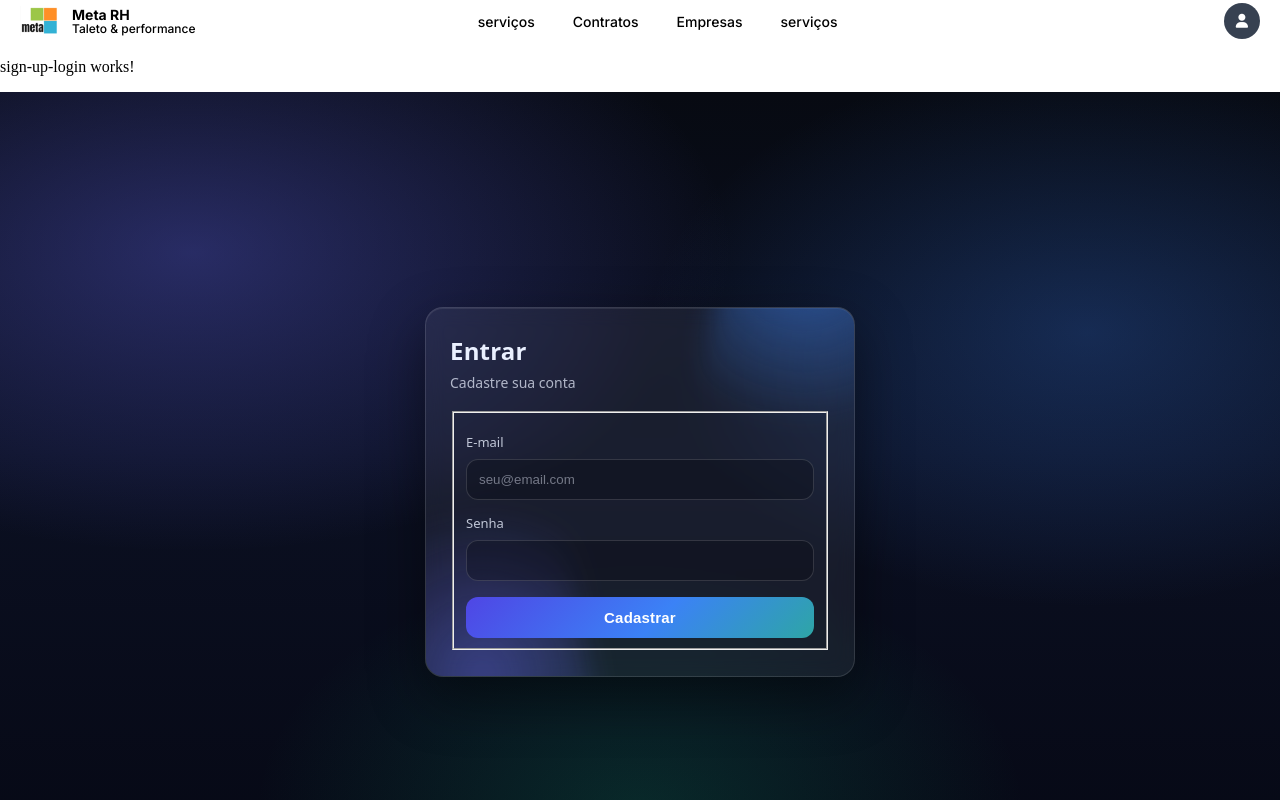
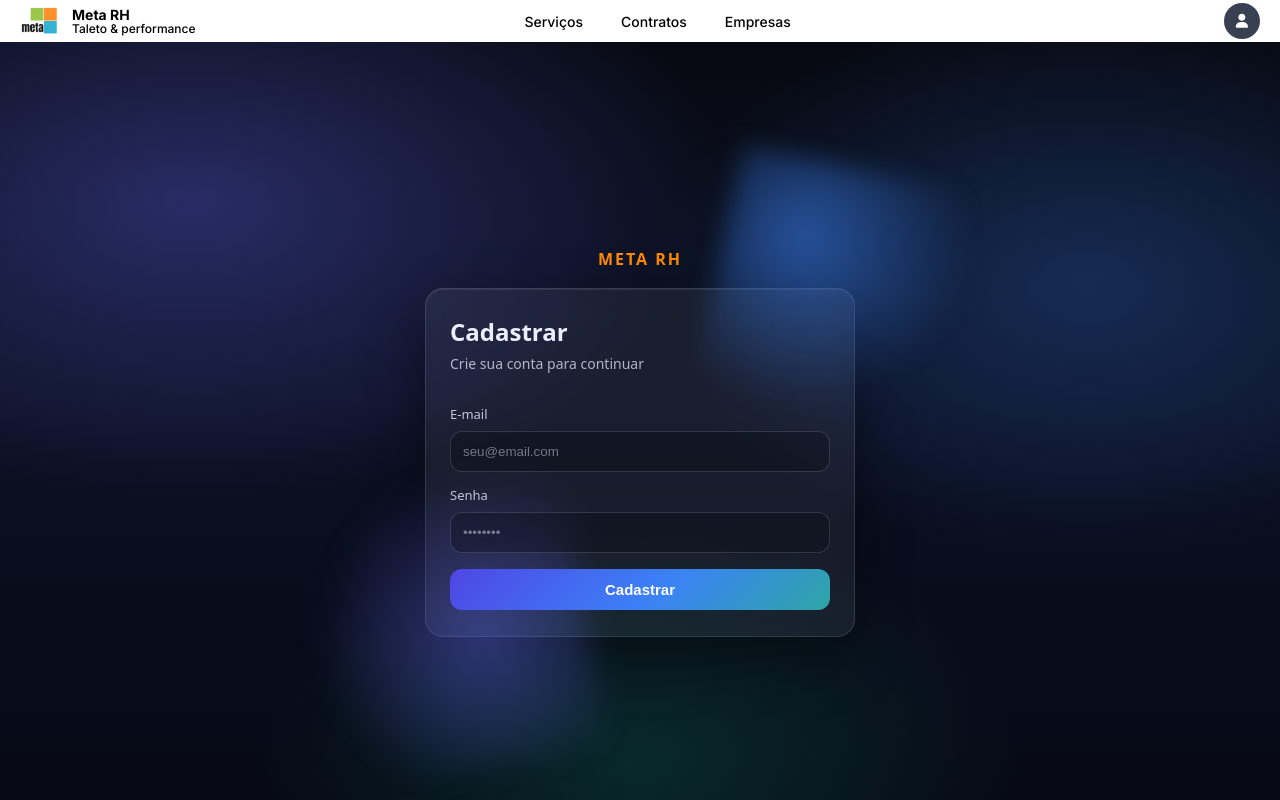
Before and after one commit to BFDnodejs/ProjetoIntegrador_front, an Angular app: page /sign-up-login in a window 1280 px wide. Shown: the top 800 px of the page. Built offline with nearby package versions, Linux system fonts and the light colour scheme.

Commit message:
atualizar pagina

```diff
--- a/src/app/Base/footer/footer.component.html
+++ b/src/app/Base/footer/footer.component.html
@@ -32,15 +32,15 @@
       <ul class="contact">
         <li>
           <i class="fa-solid fa-location-dot"></i>
-          <span>123 Banking Street, Financial District,<br />New York, NY 10001</span>
+          <span>Rua Almeida Fagundes<br /> Maricá, Rio de Janeiro</span>
         </li>
         <li>
           <i class="fa-solid fa-envelope"></i>
-          <span>Metaconsultoriagmail.com</span>
+          <span>contato&#64;mmeta.com.br</span>
         </li>
         <li>
           <i class="fa-solid fa-phone"></i>
-          <span>(21) 99857-4254</span>
+          <span>(21) 3195-2827</span>
         </li>
       </ul>
     </div>
--- a/src/app/Base/header/header.component.css
+++ b/src/app/Base/header/header.component.css
@@ -1,5 +1,6 @@
 /* Fonte (parecida com a da imagem) */
 @import url('https://fonts.googleapis.com/css2?family=Inter:wght@400;500;600;700&display=swap');
+
 
 :root{
   --header-bg: #ffffff;
--- a/src/app/Base/header/header.component.html
+++ b/src/app/Base/header/header.component.html
@@ -13,11 +13,11 @@
 
     <!-- Centro: menu desktop -->
     <nav class="menu menu-desktop" style="margin-right: 12%;">
-      <a routerLink="/servicos" routerLinkActive="active">serviços</a>
-      <a routerLink="/contratos" routerLinkActive="active">Contratos</a>
-      <a routerLink="/empresas" routerLinkActive="active">Empresas</a>
-      <a routerLink="/servicos" routerLinkActive="active">serviços</a>
+      <a routerLink="/service-company" >Serviços</a>
+      <a routerLink="/contract" >Contratos</a>
+      <a routerLink="/companies">Empresas</a>
     </nav>
+
 
     <!-- Direita: avatar + hamburger (mobile) -->
     <div class="header-right">
@@ -33,9 +33,9 @@
 
       <!-- Menu mobile -->
       <nav class="menu menu-mobile">
-        <a routerLink="/servicos">serviços</a>
-        <a routerLink="/contratos">Contratos</a>
-        <a routerLink="/empresas">Empresas</a>
+        <a routerLink="/service-company">serviços</a>
+        <a routerLink="/contract">Contratos</a>
+        <a routerLink="/companies">Empresas</a>
       </nav>
     </div>
   </div>
--- a/src/app/login/login.component.css
+++ b/src/app/login/login.component.css
@@ -1,120 +1,122 @@
-/* ====== RESET BÁSICO ====== */
-* { box-sizing: border-box; }
+/* ===== RESET BÁSICO (SEGURO) ===== */
+*,
+*::before,
+*::after {
+  box-sizing: border-box;
+}
 
-body {
-  margin: 0;
+/* ===== WRAPPER QUE SUBSTITUI O BODY ===== */
+.page-login {
+  width: 100%;
+  min-height: 100vh;
+
+  display: flex;
+  align-items: center;
+  justify-content: center;
+
+  padding: 24px;
+  overflow: hidden;
+
   font-family: system-ui, -apple-system, Segoe UI, Roboto, Arial, sans-serif;
   color: #eaf0ff;
 
-  /* Fundo idêntico ao Sign-Up */
+  /* FUNDO IDÊNTICO AO PRINT */
   background:
     radial-gradient(900px 500px at 15% 20%, rgba(99,102,241,.35) 0%, transparent 60%),
     radial-gradient(800px 500px at 85% 30%, rgba(59,130,246,.25) 0%, transparent 55%),
     radial-gradient(700px 450px at 50% 90%, rgba(16,185,129,.18) 0%, transparent 55%),
     linear-gradient(180deg, #070a12 0%, #0b1022 45%, #060814 100%);
+}
 
-  height: 100vh;
+/* ===== CONTAINER ===== */
+.login-container {
+  width: 100%;
+  max-width: 430px;
+
   display: flex;
   flex-direction: column;
   align-items: center;
-  justify-content: center;
-  padding: 24px;
-  overflow: hidden;
+
+  position: relative;
+  z-index: 2;
 }
 
-/* ====== CONTAINER ====== */
-.login-container {
-  width: 100%;
-  max-width: 430px;
-  display: flex;
-  flex-direction: column;
-  align-items: center;
-  position: relative;
-  z-index: 10;
-}
-
-/* ====== LOGO META RH ====== */
-.brand-header {
-  margin-bottom: 30px;
-  font-size: 1.8rem;
-  letter-spacing: 1px;
-  color: #fff;
-  display: flex;
-  align-items: center;
-  justify-content: center;
-  gap: 8px;
-  z-index: 20;
-}
-
-.logo-icon {
-  background: linear-gradient(90deg, #ff8a00, #e52e71);
-  -webkit-background-clip: text;
-  -webkit-text-fill-color: transparent;
-  font-weight: 800;
-  text-transform: uppercase;
-}
-
-/* ====== LOGIN BOX ====== */
-section.login-box {
-  position: relative;
+/* ===== LOGIN BOX ===== */
+.login-box {
   width: 100%;
   padding: 26px 24px;
   border-radius: 18px;
 
-  /* Glassmorphism */
   background: rgba(255,255,255,.06);
   border: 1px solid rgba(255,255,255,.12);
+
   box-shadow:
     0 20px 55px rgba(0,0,0,.45),
     inset 0 1px 0 rgba(255,255,255,.08);
 
   backdrop-filter: blur(10px);
   -webkit-backdrop-filter: blur(10px);
+
+  position: relative;
 }
 
-/* Efeitos decorativos (Glow) */
-section.login-box::before {
-  content:"";
-  position:absolute;
-  inset: -120px -120px auto auto;
+/* ===== GLOW DECORATIVO (IGUAL AO ORIGINAL) ===== */
+.login-box::before {
+  content: "";
+  position: absolute;
+  top: -120px;
+  right: -120px;
+
   width: 260px;
   height: 260px;
-  background: radial-gradient(circle at 30% 30%, rgba(59,130,246,.55), transparent 65%);
+
+  background: radial-gradient(
+    circle at 30% 30%,
+    rgba(59,130,246,.55),
+    transparent 65%
+  );
+
   filter: blur(12px);
   transform: rotate(12deg);
-  pointer-events:none;
+  pointer-events: none;
   z-index: -1;
 }
 
-section.login-box::after {
-  content:"";
-  position:absolute;
-  inset: auto auto -140px -140px;
+.login-box::after {
+  content: "";
+  position: absolute;
+  bottom: -140px;
+  left: -140px;
+
   width: 300px;
   height: 300px;
-  background: radial-gradient(circle at 65% 55%, rgba(99,102,241,.45), transparent 65%);
+
+  background: radial-gradient(
+    circle at 65% 55%,
+    rgba(99,102,241,.45),
+    transparent 65%
+  );
+
   filter: blur(14px);
   transform: rotate(-10deg);
-  pointer-events:none;
+  pointer-events: none;
   z-index: -1;
 }
 
-/* ====== TIPOGRAFIA ====== */
+/* ===== TIPOGRAFIA ===== */
 .login-header h1 {
   margin: 0 0 6px;
   font-size: 24px;
-  letter-spacing: .2px;
   color: #eaf0ff;
 }
 
 .login-header p {
   margin: 0 0 18px;
+  font-size: 14px;
   color: rgba(234,240,255,.72);
-  font-size: 14px;
-  line-height: 1.4;
 }
 
-/* ====== FORMULÁRIO ====== */
+/* ===== FORM ===== */
 fieldset {
   border: none;
   padding: 0;
@@ -125,18 +127,21 @@ label {
   display: block;
   margin: 14px 0 8px;
   font-size: 13px;
-  color: rgba(234,240,255,.80);
+  color: rgba(234,240,255,.8);
 }
 
 input {
   width: 100%;
-  padding: 12px 12px;
+  padding: 12px;
+
   border-radius: 12px;
   border: 1px solid rgba(255,255,255,.14);
+
   background: rgba(10,12,22,.35);
   color: #eaf0ff;
+
   outline: none;
-  transition: border-color .2s, box-shadow .2s, transform .05s;
+  transition: border-color .2s, box-shadow .2s;
 }
 
 input::placeholder {
@@ -148,47 +153,44 @@ input:focus {
   box-shadow: 0 0 0 4px rgba(99,102,241,.20);
 }
 
-input:active {
-  transform: scale(0.998);
-}
-
-/* ====== BOTÃO (PADRONIZADO) ====== */
-/* Copiado fielmente do sign-up-login.component.css */
+/* ===== BOTÃO ===== */
 .btn-submit {
   width: 100%;
   margin-top: 16px;
   padding: 12px 14px;
 
-  border: 0;
+  border: none;
   border-radius: 12px;
   cursor: pointer;
 
-  /* O gradiente exato da referência */
-  background: linear-gradient(135deg, #4f46e5 0%, #3b82f6 55%, #22c55e 140%);
+  background: linear-gradient(
+    135deg,
+    #4f46e5 0%,
+    #3b82f6 55%,
+    #22c55e 140%
+  );
 
-  color: #ffffff;
+  color: #fff;
   font-size: 15px;
-  font-weight: 800; /* Fonte mais grossa para destaque */
-  letter-spacing: .2px;
+  font-weight: 800;
 
-  transition: filter 0.2s; /* Adicionei para suavidade no hover */
+  transition: filter .2s;
 }
 
 .btn-submit:hover {
-  filter: brightness(1.1); /* Efeito de brilho ao passar o mouse */
+  filter: brightness(1.1);
 }
 
-/* ====== FOOTER ====== */
+/* ===== FOOTER ===== */
 .login-footer {
   margin-top: 18px;
   text-align: center;
 }
 
 .login-footer a {
+  font-size: 13px;
   color: rgba(234,240,255,.6);
   text-decoration: none;
-  font-size: 13px;
-  transition: color 0.2s;
 }
 
 .login-footer a:hover {
--- a/src/app/login/login.component.html
+++ b/src/app/login/login.component.html
@@ -1,3 +1,4 @@
+
 <main class="login-container">
   <div class="brand-header">
     <span class="logo-icon">Meta</span> <strong>RH</strong>
--- a/src/app/login/login.component.ts
+++ b/src/app/login/login.component.ts
@@ -1,13 +1,13 @@
 import { Component } from '@angular/core';
 import { FormsModule } from '@angular/forms';
 import { CommonModule } from '@angular/common';
-import { AuthService } from '../services/Auth.service';
-import { Router } from '@angular/router';
+import { AuthService } from '../services/auth.service';
+import { Router, RouterModule } from '@angular/router';
 
 @Component({
   selector: 'app-login',
   standalone: true,
-  imports: [FormsModule, CommonModule],
+  imports: [FormsModule, CommonModule, RouterModule],
   templateUrl: './login.component.html',
   styleUrl: './login.component.css'
 })
--- a/src/app/sign-up-login/sign-up-login.component.css
+++ b/src/app/sign-up-login/sign-up-login.component.css
@@ -1,137 +1,199 @@
-/* ====== RESET BÁSICO ====== */
-* { box-sizing: border-box; }
-html, body { height: 100%; }
+/* ===== RESET BÁSICO (SEGURO) ===== */
+*,
+*::before,
+*::after {
+  box-sizing: border-box;
+}
 
-body{
-  margin: 0;
+/* ===== WRAPPER QUE SUBSTITUI O BODY ===== */
+.page-login {
+  width: 100%;
+  min-height: 100vh;
+
+  display: flex;
+  align-items: center;
+  justify-content: center;
+
+  padding: 24px;
+  overflow: hidden;
+
   font-family: system-ui, -apple-system, Segoe UI, Roboto, Arial, sans-serif;
   color: #eaf0ff;
 
-  /* Fundo com gradiente + “glow” */
+  /* FUNDO IDÊNTICO AO PRINT */
   background:
     radial-gradient(900px 500px at 15% 20%, rgba(99,102,241,.35) 0%, transparent 60%),
     radial-gradient(800px 500px at 85% 30%, rgba(59,130,246,.25) 0%, transparent 55%),
     radial-gradient(700px 450px at 50% 90%, rgba(16,185,129,.18) 0%, transparent 55%),
     linear-gradient(180deg, #070a12 0%, #0b1022 45%, #060814 100%);
-
-  display: grid;
-  place-items: center;
-  padding: 24px;
 }
 
-/* ====== LAYOUT ====== */
-main{
+/* ===== CONTAINER ===== */
+.login-container {
   width: 100%;
   max-width: 430px;
+
+  display: flex;
+  flex-direction: column;
+  align-items: center;
+
+  position: relative;
+  z-index: 2;
 }
 
-section.login-box{
-  position: relative;
+/* ===== LOGIN BOX ===== */
+.login-box {
+  width: 100%;
   padding: 26px 24px;
   border-radius: 18px;
 
-  /* Glassmorphism */
   background: rgba(255,255,255,.06);
   border: 1px solid rgba(255,255,255,.12);
+
   box-shadow:
     0 20px 55px rgba(0,0,0,.45),
     inset 0 1px 0 rgba(255,255,255,.08);
 
   backdrop-filter: blur(10px);
-  overflow: hidden;
+  -webkit-backdrop-filter: blur(10px);
+
+  position: relative;
 }
 
-/* detalhe decorativo no card */
-section.login-box::before{
-  content:"";
-  position:absolute;
-  inset: -120px -120px auto auto;
+/* ===== GLOW DECORATIVO (IGUAL AO ORIGINAL) ===== */
+.login-box::before {
+  content: "";
+  position: absolute;
+  top: -120px;
+  right: -120px;
+
   width: 260px;
   height: 260px;
-  background: radial-gradient(circle at 30% 30%, rgba(59,130,246,.55), transparent 65%);
+
+  background: radial-gradient(
+    circle at 30% 30%,
+    rgba(59,130,246,.55),
+    transparent 65%
+  );
+
   filter: blur(12px);
   transform: rotate(12deg);
-  pointer-events:none;
+  pointer-events: none;
+  z-index: -1;
 }
-section.login-box::after{
-  content:"";
-  position:absolute;
-  inset: auto auto -140px -140px;
+
+.login-box::after {
+  content: "";
+  position: absolute;
+  bottom: -140px;
+  left: -140px;
+
   width: 300px;
   height: 300px;
-  background: radial-gradient(circle at 65% 55%, rgba(99,102,241,.45), transparent 65%);
+
+  background: radial-gradient(
+    circle at 65% 55%,
+    rgba(99,102,241,.45),
+    transparent 65%
+  );
+
   filter: blur(14px);
   transform: rotate(-10deg);
-  pointer-events:none;
+  pointer-events: none;
+  z-index: -1;
 }
 
-/* ====== CABEÇALHO ====== */
-header h1{
+/* ===== TIPOGRAFIA ===== */
+.login-header h1 {
   margin: 0 0 6px;
   font-size: 24px;
-  letter-spacing: .2px;
+  color: #eaf0ff;
 }
 
-header p{
+.login-header p {
   margin: 0 0 18px;
+  font-size: 14px;
   color: rgba(234,240,255,.72);
-  font-size: 14px;
-  line-height: 1.4;
 }
 
-/* ====== FORM ====== */
-form{
-  position: relative; /* para ficar acima dos efeitos do ::before/::after */
-  z-index: 1;
+/* ===== FORM ===== */
+fieldset {
+  border: none;
+  padding: 0;
+  margin: 0;
 }
 
-label{
+label {
   display: block;
   margin: 14px 0 8px;
   font-size: 13px;
-  color: rgba(234,240,255,.80);
+  color: rgba(234,240,255,.8);
 }
 
-input{
+input {
   width: 100%;
-  padding: 12px 12px;
+  padding: 12px;
+
   border-radius: 12px;
+  border: 1px solid rgba(255,255,255,.14);
 
-  border: 1px solid rgba(255,255,255,.14);
   background: rgba(10,12,22,.35);
   color: #eaf0ff;
 
   outline: none;
-  transition: border-color .2s, box-shadow .2s, transform .05s;
+  transition: border-color .2s, box-shadow .2s;
 }
 
-input::placeholder{
+input::placeholder {
   color: rgba(234,240,255,.45);
 }
 
-input:focus{
+input:focus {
   border-color: rgba(99,102,241,.85);
   box-shadow: 0 0 0 4px rgba(99,102,241,.20);
 }
 
-input:active{
-  transform: scale(0.998);
-}
-
-/* ====== BOTÃO ====== */
-button{
+/* ===== BOTÃO ===== */
+.btn-submit {
   width: 100%;
   margin-top: 16px;
   padding: 12px 14px;
 
-  border: 0;
+  border: none;
   border-radius: 12px;
   cursor: pointer;
 
-  /* Gradiente bonito */
-  background: linear-gradient(135deg, #4f46e5 0%, #3b82f6 55%, #22c55e 140%);
-  color: #ffffff;
+  background: linear-gradient(
+    135deg,
+    #4f46e5 0%,
+    #3b82f6 55%,
+    #22c55e 140%
+  );
+
+  color: #fff;
   font-size: 15px;
   font-weight: 800;
-  letter-spacing: .2px;
+
+  transition: filter .2s;
 }
+
+.btn-submit:hover {
+  filter: brightness(1.1);
+}
+
+/* ===== FOOTER ===== */
+.login-footer {
+  margin-top: 18px;
+  text-align: center;
+}
+
+.login-footer a {
+  font-size: 13px;
+  color: rgba(234,240,255,.6);
+  text-decoration: none;
+}
+
+.login-footer a:hover {
+  color: #fff;
+  text-decoration: underline;
+}
--- a/src/app/sign-up-login/sign-up-login.component.html
+++ b/src/app/sign-up-login/sign-up-login.component.html
@@ -1,23 +1,21 @@
-<p>sign-up-login works!</p>
-<!DOCTYPE html>
-<html lang="pt-BR">
-  <head>
-    <meta charset="UTF-8" />
-    <meta name="viewport" content="width=device-width, initial-scale=1.0" />
-    <title>Cadastrar</title>
-  </head>
 
-  <body>
-    <main>
-      <section class="login-box" aria-labelledby="login-title">
-        <header>
-          <h1 id="login-title">Entrar</h1>
-          <p>Cadastre sua conta</p>
+<div class="page-login">
+
+  <main class="login-container">
+    <div style="margin-bottom: 18px; font-weight: 800; letter-spacing: 2px; color: #ff8a00;">
+      META RH
+    </div>
+
+    <section class="login-box">
+
+      <header class="login-header">
+        <h1>Cadastrar</h1>
+        <p>Crie sua conta para continuar</p>
       </header>
 
-        <form method="post" action="/login">
+      <form class="login-form" action="/login" method="POST">
         <fieldset>
-            <legend style="display: none">Formulário de Login</legend>
+          <legend style="display:none;">Login</legend>
 
           <label for="email">E-mail</label>
           <input
@@ -26,15 +24,27 @@
             name="email"
             placeholder="seu@email.com"
             required
+            autocomplete="email"
           />
 
           <label for="password">Senha</label>
-            <input type="password" id="password" name="password" required />
+          <input
+            type="password"
+            id="password"
+            name="password"
+            placeholder="••••••••"
+            required
+            autocomplete="current-password"
+          />
 
-            <button type="submit">Cadastrar</button>
+          <button type="submit" class="btn-submit">
+            Cadastrar
+          </button>
         </fieldset>
       </form>
+
     </section>
+
   </main>
-  </body>
-</html>
+
+</div>
```
Lines whose indentation alone changed are shown as unchanged.
